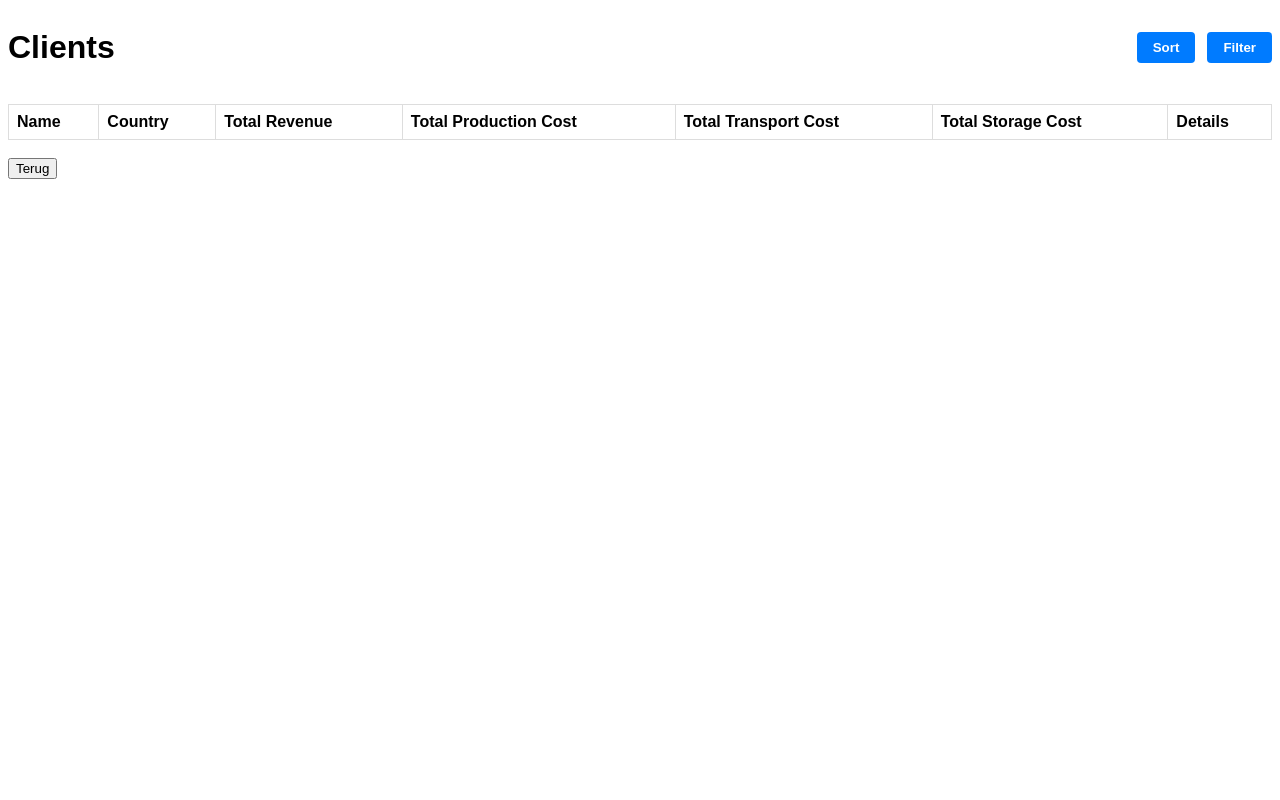
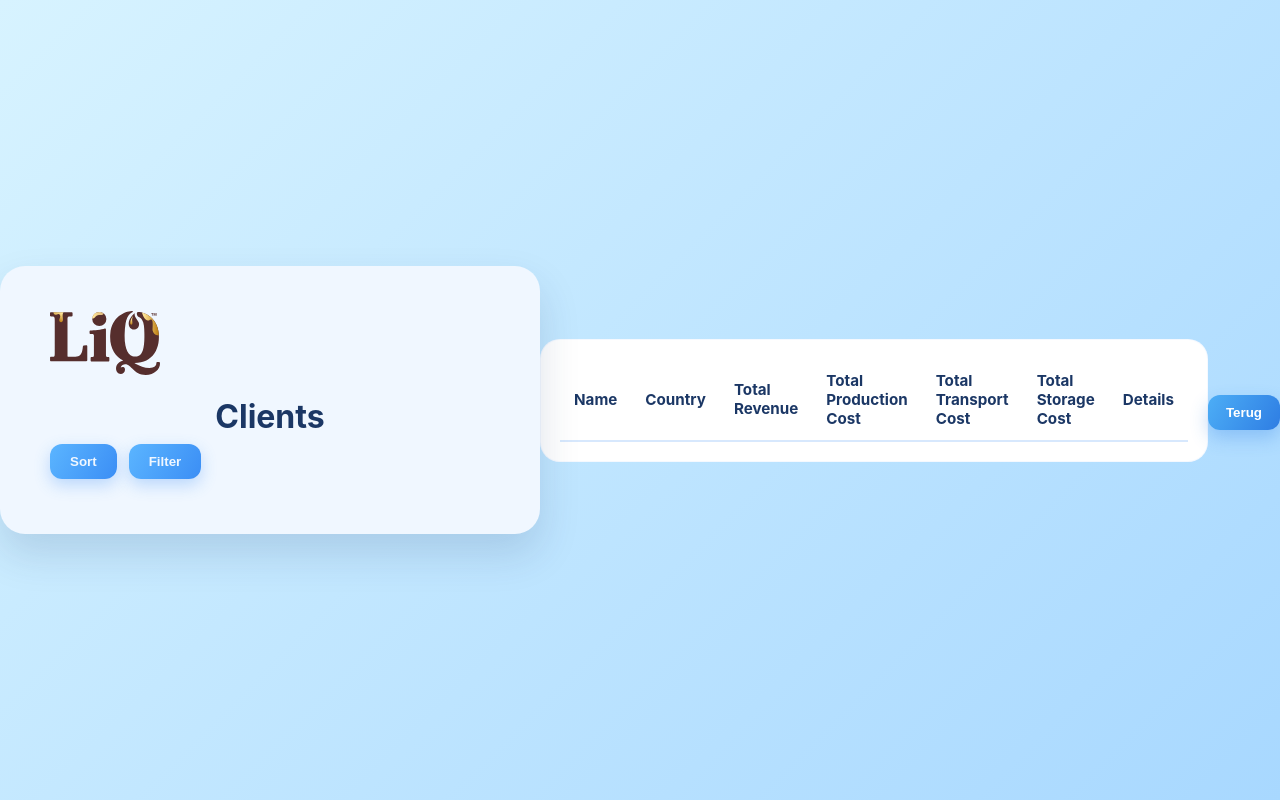
Before and after one commit to A-D-DBS-application/web-application-2025-group-22, a Flask app: page /clients in a window 1280 px wide. Run offline with Flask 3, Linux system fonts and the light colour scheme; lists and menus that the app fills with data are empty.

Commit message:
Stijl Clients-pagina aangepast

```diff
--- /dev/null
+++ b/app/static/style_clients.css
@@ -0,0 +1,261 @@
+/* Algemene stijl vergelijkbaar met de homepagina maar met babyblauwe kleuren */
+body {
+    margin: 0;
+    min-height: 100vh;
+    display: flex;
+    justify-content: center;
+    align-items: center;
+    font-family: 'Inter', sans-serif;
+    background: linear-gradient(135deg, #d7f3ff, #a8d8ff);
+    overflow-x: hidden;
+    position: relative;
+    color: #1b3765;
+}
+
+.clients-container {
+    background: #f0f7ff;
+    padding: 45px 50px 55px;
+    border-radius: 25px;
+    box-shadow: 0 20px 40px rgba(27, 55, 101, 0.15);
+    width: min(1200px, 92vw);
+    animation: fadeIn 0.6s ease-in-out;
+    z-index: 10;
+}
+
+.logo {
+    width: 110px;
+    margin-bottom: 20px;
+    display: block;
+}
+
+.page-title {
+    text-align: center;
+    margin: 0 50 30px;
+}
+
+.page-title h1 {
+    font-size: 32px;
+    margin-bottom: 8px;
+}
+
+.page-title p {
+    color: #4066a3;
+    margin: 0;
+}
+
+.page-header {
+    display: flex;
+    justify-content: space-between;
+    gap: 24px;
+    flex-wrap: wrap;
+    align-items: flex-end;
+    margin-bottom: 25px;
+}
+
+.action-group {
+    display: flex;
+    gap: 12px;
+}
+
+.action-button {
+    padding: 10px 20px;
+    border: none;
+    border-radius: 12px;
+    background: linear-gradient(120deg, #5bb5ff, #3b8ef5);
+    color: #f0f7ff;
+    font-weight: 600;
+    cursor: pointer;
+    box-shadow: 0 6px 16px rgba(59, 142, 245, 0.3);
+    transition: transform 0.2s ease, box-shadow 0.2s ease;
+}
+
+.action-button:hover {
+    transform: translateY(-2px);
+    box-shadow: 0 12px 20px rgba(59, 142, 245, 0.3);
+}
+
+.dropdown {
+    position: relative;
+}
+
+.dropdown-menu {
+    position: absolute;
+    top: calc(100% + 8px);
+    right: 0;
+    background: #ffffff;
+    border-radius: 16px;
+    box-shadow: 0 15px 30px rgba(27, 55, 101, 0.15);
+    padding: 18px;
+    min-width: 250px;
+    z-index: 20;
+    display: none;
+}
+
+.dropdown-option {
+    width: 100%;
+    padding: 12px 14px;
+    border: none;
+    background: none;
+    text-align: left;
+    border-radius: 10px;
+    font-weight: 600;
+    color: #1b3765;
+    cursor: pointer;
+}
+
+.dropdown-option:hover {
+    background-color: #f0f7ff;
+}
+
+.filter-title {
+    font-weight: 700;
+    margin-top: 0;
+    margin-bottom: 12px;
+    color: #1b3765;
+}
+
+.filter-options {
+    max-height: 200px;
+    overflow-y: auto;
+    display: flex;
+    flex-direction: column;
+    gap: 8px;
+    margin-bottom: 12px;
+}
+
+.filter-actions {
+    display: flex;
+    justify-content: flex-end;
+    gap: 10px;
+}
+
+.filter-actions button {
+    padding: 8px 16px;
+    border: none;
+    border-radius: 10px;
+    cursor: pointer;
+    font-weight: 600;
+}
+
+.filter-actions button:first-child {
+    background: #3b8ef5;
+    color: white;
+}
+
+.filter-actions button:last-child {
+    background: #dbe9ff;
+    color: #1b3765;
+}
+
+.table-wrapper {
+    background: #ffffff;
+    border-radius: 20px;
+    padding: 20px;
+    box-shadow: inset 0 0 0 1px rgba(59, 142, 245, 0.05);
+}
+
+table {
+    width: 100%;
+    border-collapse: collapse;
+    font-size: 15px;
+}
+
+th, td {
+    padding: 12px 14px;
+    text-align: left;
+}
+
+th {
+    color: #1b3765;
+    font-size: 0.95rem;
+    border-bottom: 2px solid rgba(59, 142, 245, 0.2);
+}
+
+tbody tr {
+    transition: background 0.2s ease;
+}
+
+tbody tr:nth-child(even) {
+    background-color: #f5faff;
+}
+
+tbody tr:hover {
+    background-color: #e4f1ff;
+}
+
+.details-button,
+.back-button {
+    padding: 10px 18px;
+    border: none;
+    border-radius: 12px;
+    background: linear-gradient(120deg, #4daef6, #2e7de3);
+    color: #ffffff;
+    cursor: pointer;
+    font-weight: 600;
+    transition: transform 0.2s ease, box-shadow 0.2s ease;
+    box-shadow: 0 8px 18px rgba(46, 125, 227, 0.3);
+}
+
+.details-button:hover,
+.back-button:hover {
+    transform: translateY(-2px);
+}
+
+.back-button {
+    margin-top: 25px;
+}
+
+.modal {
+    display: none;
+    position: fixed;
+    z-index: 1000;
+    left: 0;
+    top: 0;
+    width: 100%;
+    height: 100%;
+    background-color: rgba(8, 34, 74, 0.35);
+}
+
+.modal-content {
+    background-color: #ffffff;
+    margin: 8% auto;
+    padding: 30px;
+    border-radius: 24px;
+    width: min(450px, 90vw);
+    position: relative;
+    box-shadow: 0 15px 40px rgba(27, 55, 101, 0.25);
+}
+
+.close {
+    color: #6a7ba5;
+    position: absolute;
+    top: 12px;
+    right: 18px;
+    font-size: 28px;
+    font-weight: bold;
+    cursor: pointer;
+}
+
+.close:hover {
+    color: #1b3765;
+}
+
+.modal-row {
+    margin-bottom: 12px;
+}
+
+.modal-row strong {
+    display: inline-block;
+    width: 140px;
+}
+
+@keyframes fadeIn {
+    from { opacity: 0; transform: translateY(-10px); }
+    to { opacity: 1; transform: translateY(0); }
+}
+
+@keyframes float {
+    0% { transform: translate(-50%, 0px); }
+    50% { transform: translate(-50%, -12px); }
+    100% { transform: translate(-50%, 0px); }
+}
--- a/app/templates/clients.html
+++ b/app/templates/clients.html
@@ -3,163 +3,17 @@
 <head>
     <meta charset="UTF-8">
     <title>Clients</title>
-        <style>
-        body {
-            font-family: Arial, sans-serif;
-        }
-        .page-header {
-            display: flex;
-            justify-content: space-between;
-            align-items: center;
-            margin-bottom: 16px;
-        }
-        .action-group {
-            display: flex;
-            gap: 12px;
-        }
-        .action-button {
-            padding: 8px 16px;
-            border: none;
-            border-radius: 4px;
-            background-color: #007BFF;
-            color: #fff;
-            cursor: pointer;
-            font-weight: 600;
-        }
-        .action-button:hover {
-            background-color: #0056b3;
-        }
-        .dropdown {
-            position: relative;
-        }
-        .dropdown-menu {
-            position: absolute;
-            top: calc(100% + 4px);
-            right: 0;
-            background: #fff;
-            border: 1px solid #ddd;
-            border-radius: 6px;
-            box-shadow: 0 4px 12px rgba(0, 0, 0, 0.08);
-            padding: 12px;
-            min-width: 220px;
-            z-index: 10;
-            display: none;
-        }
-        .dropdown-menu button,
-        .dropdown-menu label {
-            width: 100%;
-            text-align: left;
-        }
-        .dropdown-option {
-            padding: 8px 10px;
-            border: none;
-            background: none;
-            cursor: pointer;
-            border-radius: 4px;
-        }
-        .dropdown-option:hover {
-            background-color: #f3f3f3;
-        }
-        .filter-title {
-            font-weight: 600;
-            margin-top: 0;
-        }
-        .filter-options {
-            max-height: 200px;
-            overflow-y: auto;
-            display: flex;
-            flex-direction: column;
-            gap: 6px;
-        }
-        .filter-actions {
-            display: flex;
-            justify-content: flex-end;
-            gap: 8px;
-            margin-top: 12px;
-        }
-        .filter-actions button {
-            padding: 6px 12px;
-            border: none;
-            border-radius: 4px;
-            cursor: pointer;
-        }
-        .filter-actions button:first-child {
-            background-color: #007BFF;
-            color: white;
-        }
-        .filter-actions button:last-child {
-            background-color: #e0e0e0;
-        }
-        table {
-            width: 100%;
-            border-collapse: collapse;
-        }
-        th, td {
-            border: 1px solid #ddd;
-            padding: 8px;
-            text-align: left;
-        }
-        tr:nth-child(even) {
-            background-color: #f9f9f9;
-        }
-        tr:hover {
-            background-color: #f1f1f1;
-        }
-        .details-button {
-            padding: 6px 12px;
-            border: none;
-            background-color: #007BFF;
-            color: #fff;
-            cursor: pointer;
-            border-radius: 4px;
-        }
-        .details-button:hover {
-            background-color: #0056b3;
-        }
-        .modal {
-            display: none;
-            position: fixed;
-            z-index: 1000;
-            left: 0;
-            top: 0;
-            width: 100%;
-            height: 100%;
-            overflow: auto;
-            background-color: rgba(0, 0, 0, 0.5);
-        }
-        .modal-content {
-            background-color: #fff;
-            margin: 10% auto;
-            padding: 20px;
-            border: 1px solid #888;
-            width: 400px;
-            border-radius: 8px;
-            position: relative;
-        }
-        .close {
-            color: #aaa;
-            position: absolute;
-            top: 10px;
-            right: 15px;
-            font-size: 24px;
-            font-weight: bold;
-            cursor: pointer;
-        }
-        .close:hover {
-            color: #000;
-        }
-        .modal-row {
-            margin-bottom: 10px;
-        }
-        .modal-row strong {
-            display: inline-block;
-            width: 130px;
-        }
-    </style>
+    <link rel="stylesheet" href="{{ url_for('static', filename='style_clients.css') }}">
 </head>
 <body>
-    <div class="page-header">
+
+    <div class="clients-container">
+        <img src="{{ url_for('static', filename='logo.svg') }}" alt="Liq logo" class="logo">
+
+        <div class="page-title">
             <h1>Clients</h1>
+        </div>
+
             <div class="action-group">
             <div class="dropdown">
                 <button class="action-button" id="sortButton">Sort</button>
@@ -188,6 +42,9 @@
             </div>
         </div>
         </div>
+        </div>
+
+        <div class="table-wrapper">
             <table id="clientsTable">
                 <thead>
                 <tr>
@@ -227,6 +84,7 @@
                 {% endfor %}
                 </tbody>
             </table>
+        </div>
 
     <div id="clientModal" class="modal">
         <div class="modal-content">
@@ -243,8 +101,9 @@
         </div>
     </div>
 
-    <br>
-    <button onclick="window.location.href='/home'">Terug</button>
+        <button class="back-button" onclick="window.location.href='/home'">Terug</button>
+
+    </div>
 
     <script>
         const modal = document.getElementById('clientModal');
```
Lines whose indentation alone changed are shown as unchanged.
